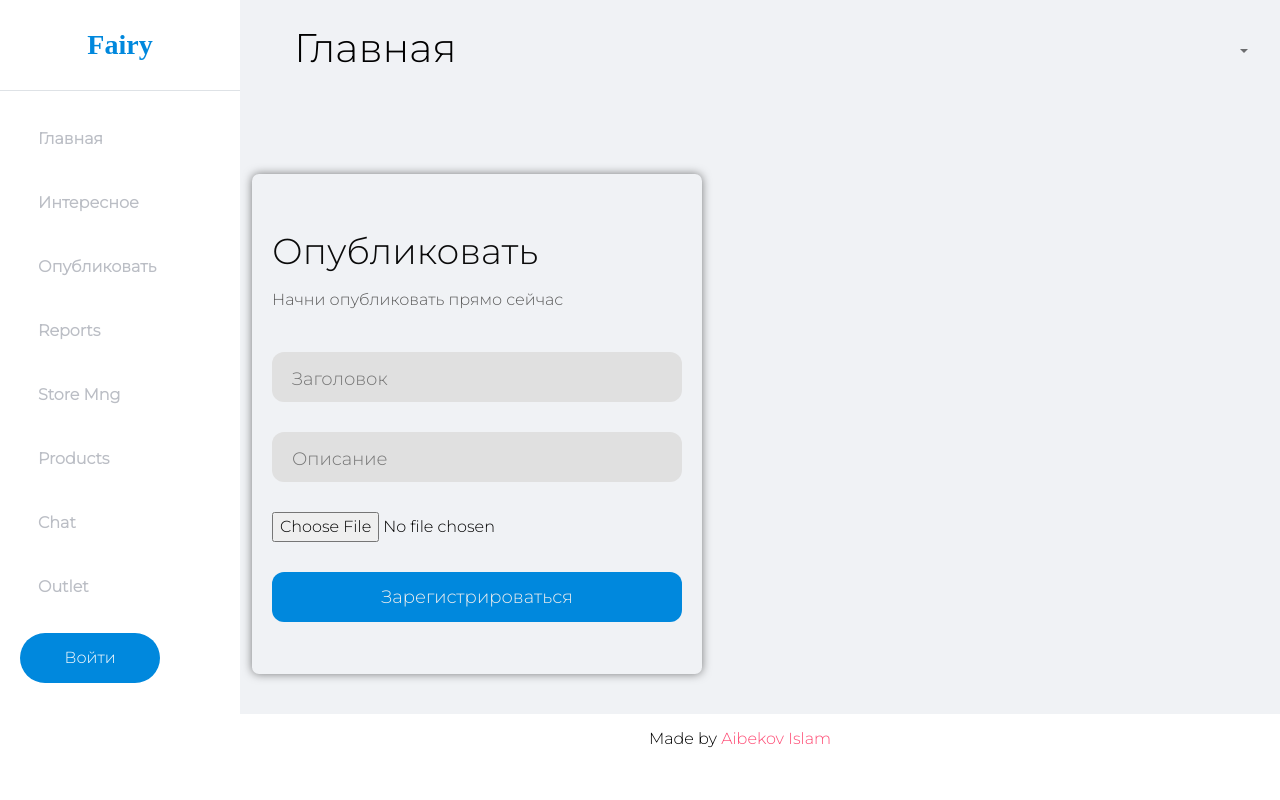
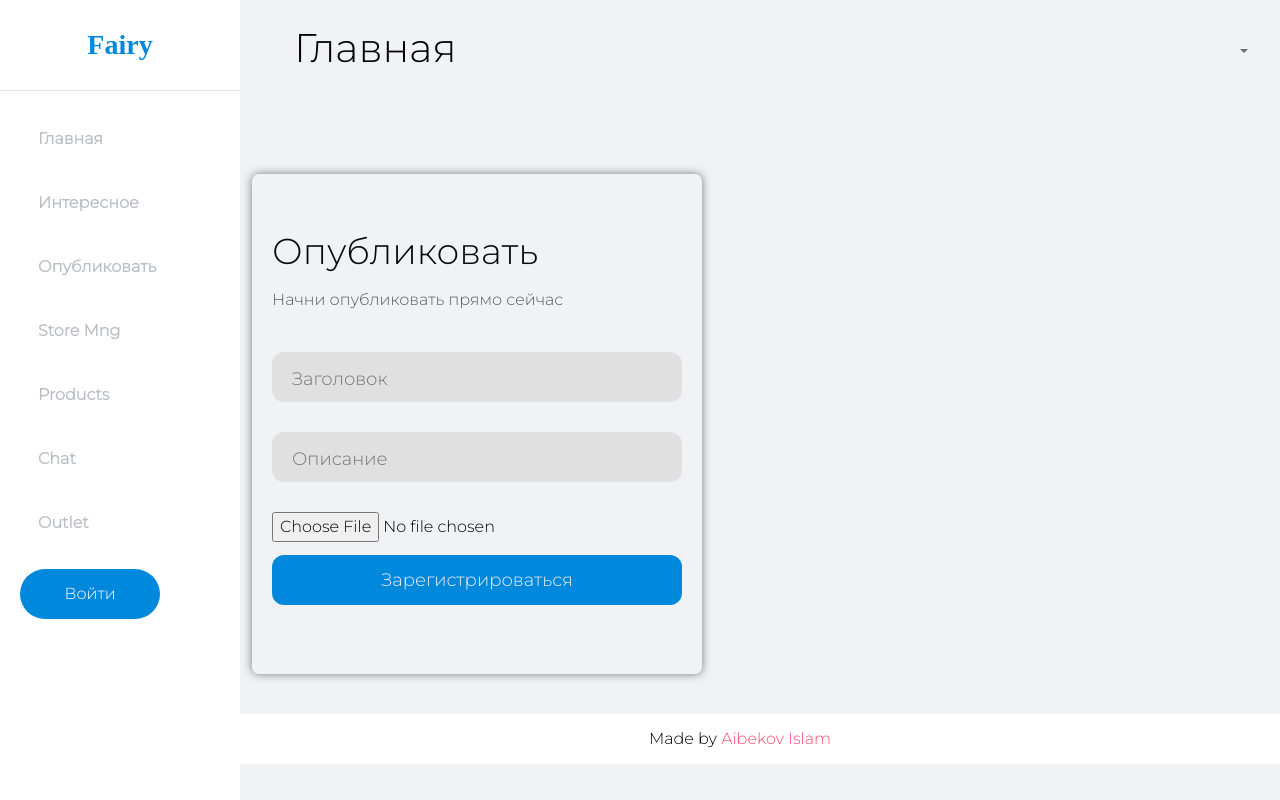
Before and after one commit to aibekovislam/Fairy, a Django app: page /publish/ in a window 1280 px wide; the page is wider, and only the part inside the window is pictured. Run offline with Django 3.2, Linux system fonts and the light colour scheme; some web fonts are replaced.

Commit message:
fix bugs

```diff
--- a/core/static/style.css
+++ b/core/static/style.css
@@ -8,6 +8,7 @@
 body{
   font-family: 'Montserrat', sans-serif;
   color: #000000;
+  background-color: #f0f2f5;
 }
 
 .zago{
@@ -90,7 +91,7 @@ body{
   cursor: pointer;
   font-size: 18px;
   height: 50px;
-  margin-top: 30px;
+  margin-top: 13px;
   outline: 0;
   text-align: center;
   width: 100%;
--- /dev/null
+++ b/core/templates/author_page.html
@@ -0,0 +1,5 @@
+{% extends 'base.html' %}
+
+{% block content %}
+    <h1>{{ author.nik }}</h1>
+{% endblock content %}
--- a/core/templates/base.html
+++ b/core/templates/base.html
@@ -27,8 +27,10 @@
                         class="fas fa-project-diagram me-2"></i>Интересное</a>
                 <a href="{% url 'publish' %}" class="list-group-item list-group-item-action bg-transparent second-text fw-bold"><i
                         class="fas fa-chart-line me-2"></i>Опубликовать</a>
-                <a href="#" class="list-group-item list-group-item-action bg-transparent second-text fw-bold"><i
-                        class="fas fa-paperclip me-2"></i>Reports</a>
+                {% for authors in author %}
+                    <a href="{% url 'authors' authors.id %}" class="list-group-item list-group-item-action bg-transparent second-text fw-bold"><i
+                            class="fas fa-paperclip me-2"></i>Авторы</a>
+                {% endfor %}
                 <a href="#" class="list-group-item list-group-item-action bg-transparent second-text fw-bold"><i
                         class="fas fa-shopping-cart me-2"></i>Store Mng</a>
                 <a href="#" class="list-group-item list-group-item-action bg-transparent second-text fw-bold"><i
--- a/core/templates/index.html
+++ b/core/templates/index.html
@@ -31,8 +31,6 @@
               </div>
               <div class="input-container ic2">
                 <input id="password" class="input" type="password" placeholder="Пароль" name="password">
-                <div class="cut">
-                </div>
               </div>
               <button type="text" class="submit">Войти</button>
                <div class="subtitle2">
--- a/core/templates/main.html
+++ b/core/templates/main.html
@@ -7,9 +7,8 @@
                             <p class="public-text">{{ public.text }}</p>
                             <label for="toggle-heart" aria-label="like"><a href="{% url 'add_like' public.pk %}" class="like">❤</a> {{ public.likes }} Лайков</label>
                             <label for="toggle-heart" aria-label="like"><a href="{% url 'add_dislike' public.pk %}" class="like">👎🏻</a> {{ public.dislikes }} Дизлайки</label>
-                            <label for="toggle-heart" aria-label="like"><a href="#" class="like">🧔🏽 <b><i>{{ public.author.nik }}</i></b></a></label>
                         </div>
                     </div>
+                {% endfor %}
 
-                {% endfor %}
 {% endblock content %}
--- a/core/views.py
+++ b/core/views.py
@@ -85,3 +85,12 @@ def publish(request):
         new_publish.author = author
         new_publish.save()
         return redirect (main)
+
+
+def author(request, pk):
+    author = Author.objects.get(pk=pk)
+    context={
+        "author": author,
+        "user": author.user
+    }
+    return render(request, "author_page.html", context)
--- a/fairies/urls.py
+++ b/fairies/urls.py
@@ -13,5 +13,6 @@ urlpatterns = [
     path('logout', sign_out, name="logout"),
     path('add-like/<int:pk>/', add_like, name="add_like"),
     path('dislike/<int:pk>/', add_dislike, name="add_dislike"),
-    path('publish/', publish, name="publish")
+    path('publish/', publish, name="publish"),
+    path('author/<int:pk>/', author, name="author")
 ]+ static(settings.STATIC_URL, document_root=settings.STATIC_ROOT)
```
Also changed, not shown: db.sqlite3.
